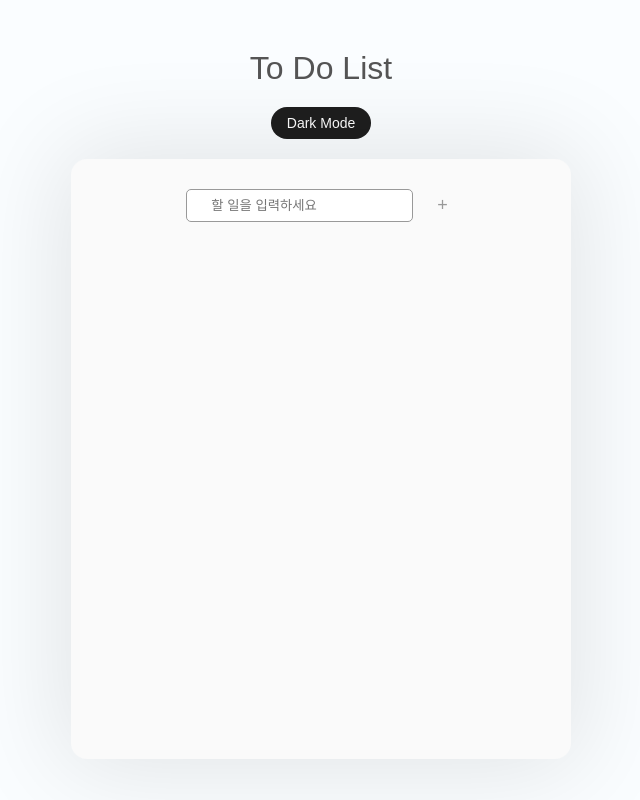
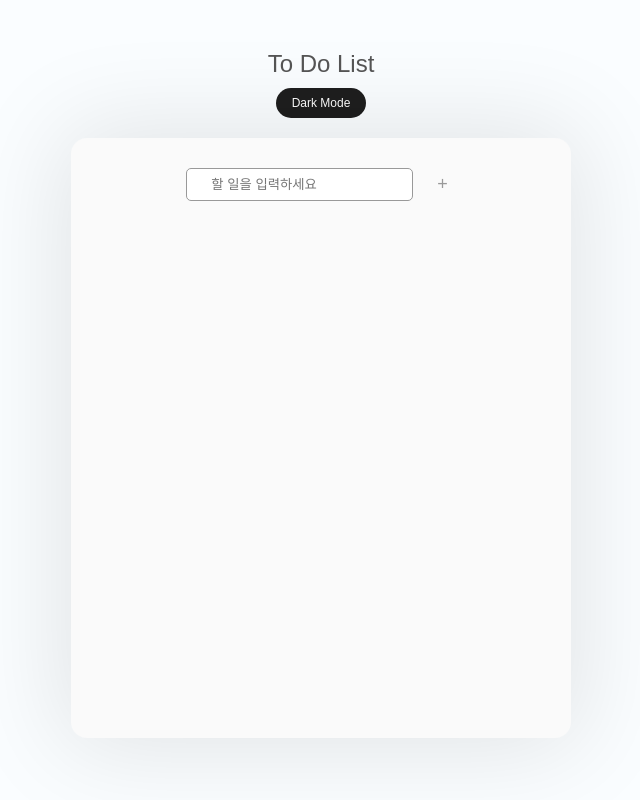
Before and after one commit to miyaajd/vue-todo, a Vue app: page / in a window 1280 px wide. Shown: the whole page, without its empty margins (319-959 px from the left). Built offline with nearby package versions, Linux system fonts and the light colour scheme.

Commit message:
edit mobile style

```diff
--- a/src/App.vue
+++ b/src/App.vue
@@ -37,16 +37,17 @@ h1 {
   padding: 50px 0 0;
   color: #555;
   font-weight: 500;
+  font-size: 24px;
 }
 /* 토글버튼 스타일 */
 button{
-  margin: 20px 0;
+  margin: 10px 0 20px 0;
   padding: 8px 16px;
   border-radius: 50px;
   border: none;
   background-color: #1e1e1e;
   color: #fefefe;
-  font-size: 14px;
+  font-size: 12px;
   cursor: pointer;
 }
 /* 다크모드 스타일 */
--- a/src/components/Todo.vue
+++ b/src/components/Todo.vue
@@ -112,7 +112,7 @@ input {
 }
 ul {
   list-style: none;
-  margin-top: 30px;
+  margin-top: 10px;
 }
 li {
   margin: 10px 0;
```
